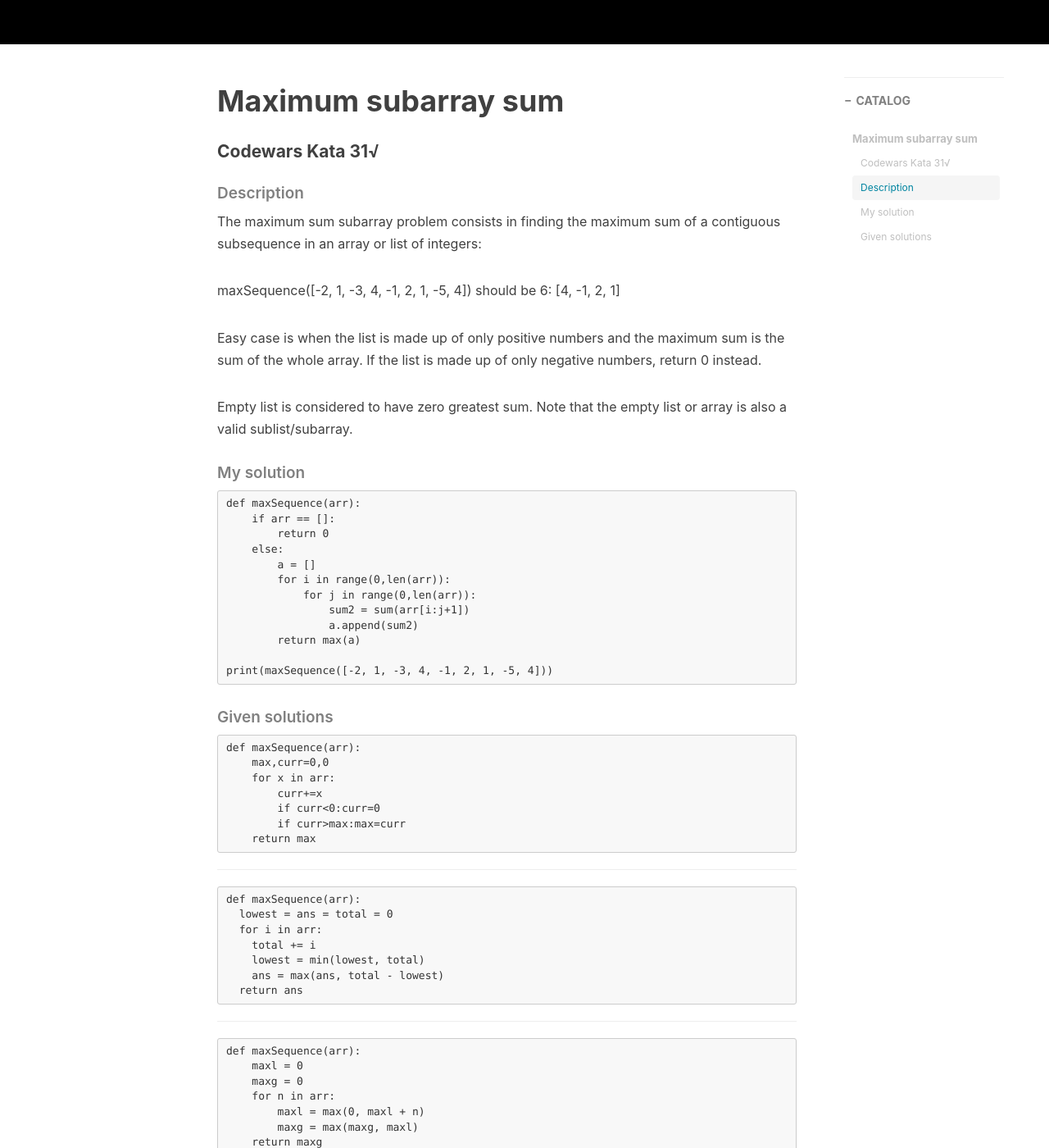
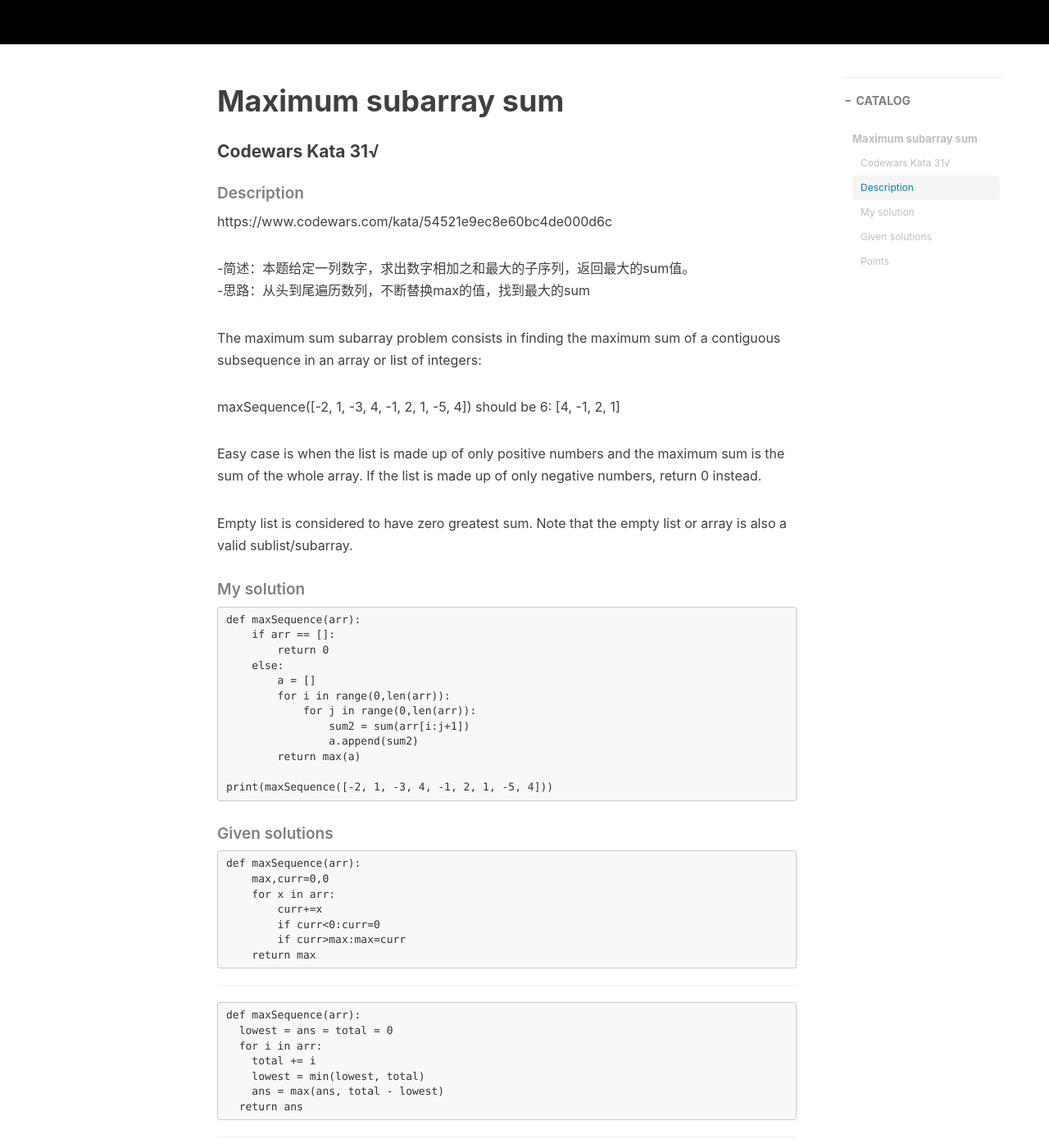
Before and after one commit to huiyanglu/huiyanglu.github.io, a Jekyll site: the page built from _posts/2018-10-09-Codewars-maxSequence.md, in a window 1280 px wide and 1400 px high, scrolled down 469 px. Shown: the whole window at 82% size. Built offline with Jekyll 4.4.1, drawn with Linux system fonts in a browser that asks for light colours; nearby versions of some CDN libraries; comment, search, counter and statistics services are not loaded; some of the changed text lies outside the part shown.

Commit message:
Update 2018-10-09-Codewars-maxSequence.md

```diff
--- a/_posts/2018-10-09-Codewars-maxSequence.md
+++ b/_posts/2018-10-09-Codewars-maxSequence.md
@@ -13,6 +13,11 @@ tags:
 # Maximum subarray sum
 #### Codewars Kata 31√
 ##### Description
+https://www.codewars.com/kata/54521e9ec8e60bc4de000d6c
+
+-简述：本题给定一列数字，求出数字相加之和最大的子序列，返回最大的sum值。
+-思路：从头到尾遍历数列，不断替换max的值，找到最大的sum
+
 The maximum sum subarray problem consists in finding the maximum sum of a contiguous subsequence in an array or list of integers:
 
 maxSequence([-2, 1, -3, 4, -1, 2, 1, -5, 4])
@@ -62,3 +67,6 @@ Empty list is considered to have zero greatest sum. Note that the empty list or
             maxl = max(0, maxl + n)
             maxg = max(maxg, maxl)
         return maxg
+
+##### Points
+1 我的方法遍历次数较多，虽然没有超时，但是不够快。
```
